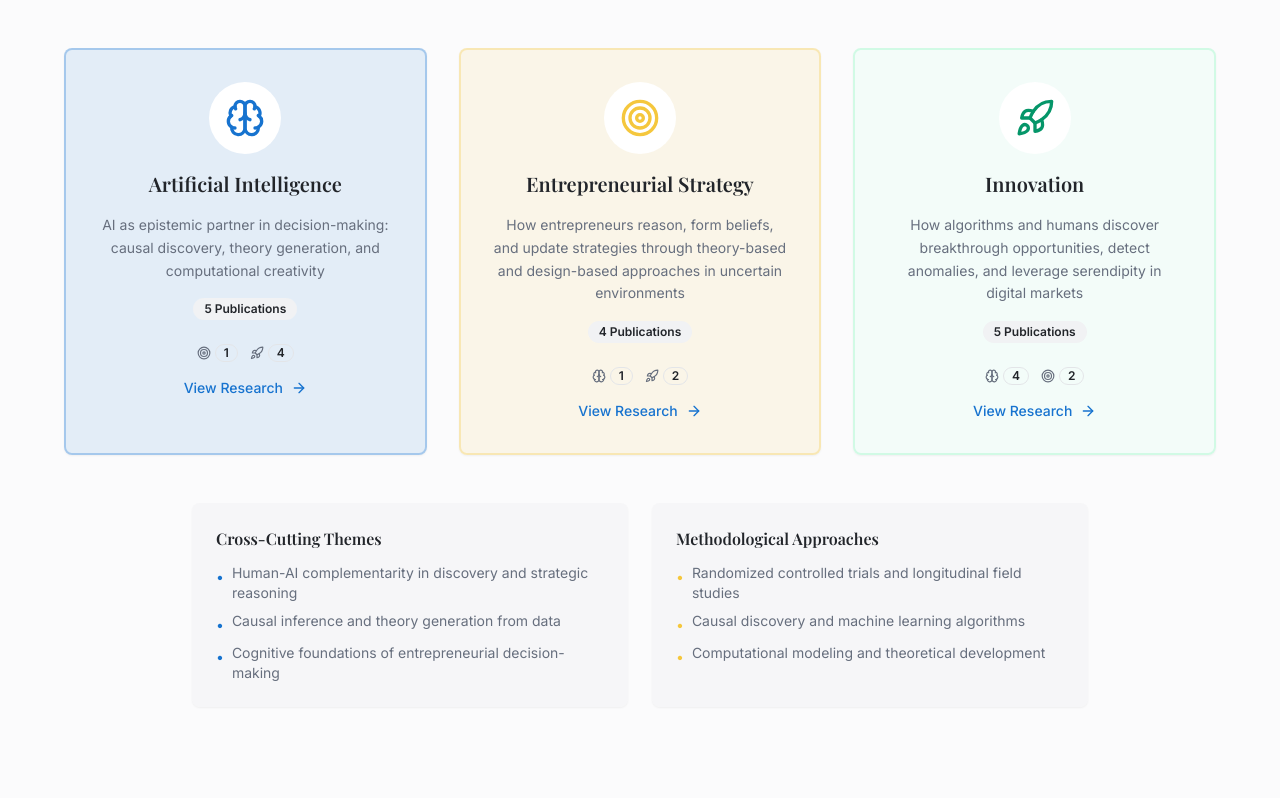
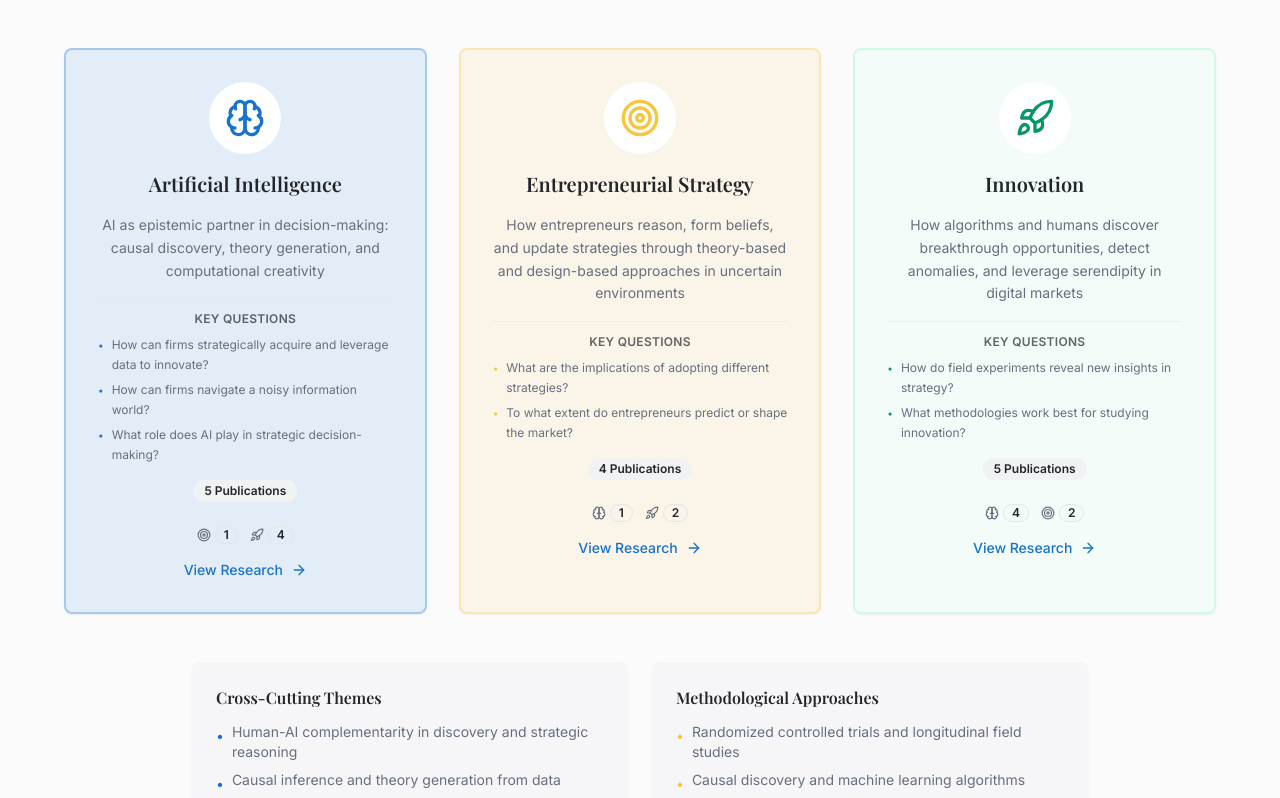
Before and after one commit to MessineseDanilo/innovate-academics, a React (Vite) app: page / in a window 1280 px wide. Shown: the part 1362-2160 px from the top of the page. Built offline with nearby package versions, Linux system fonts and the light colour scheme; the HTML template or start-up script is replaced by a standard one.

Commit message:
Add research questions to page

```diff
--- a/src/components/ResearchAgenda.tsx
+++ b/src/components/ResearchAgenda.tsx
@@ -20,6 +20,11 @@ const ResearchAgenda = ({ onCategoryClick }: ResearchAgendaProps) => {
       connections: [
         { area: "decisions", count: 1, label: "Entrepreneurial Strategy" },
         { area: "entrepreneurship", count: 4, label: "Innovation" }
+      ],
+      questions: [
+        "How can firms strategically acquire and leverage data to innovate?",
+        "How can firms navigate a noisy information world?",
+        "What role does AI play in strategic decision-making?"
       ]
     },
     {
@@ -33,6 +38,10 @@ const ResearchAgenda = ({ onCategoryClick }: ResearchAgendaProps) => {
       connections: [
         { area: "ai", count: 1, label: "AI" },
         { area: "entrepreneurship", count: 2, label: "Innovation" }
+      ],
+      questions: [
+        "What are the implications of adopting different strategies?",
+        "To what extent do entrepreneurs predict or shape the market?"
       ]
     },
     {
@@ -46,6 +55,10 @@ const ResearchAgenda = ({ onCategoryClick }: ResearchAgendaProps) => {
       connections: [
         { area: "ai", count: 4, label: "AI" },
         { area: "decisions", count: 2, label: "Entrepreneurial Strategy" }
+      ],
+      questions: [
+        "How do field experiments reveal new insights in strategy?",
+        "What methodologies work best for studying innovation?"
       ]
     },
   ];
@@ -104,6 +117,24 @@ const ResearchAgenda = ({ onCategoryClick }: ResearchAgendaProps) => {
                       <p className="text-sm text-muted-foreground leading-relaxed min-h-[60px]">
                         {area.summary}
                       </p>
+
+                      {/* Research Questions */}
+                      {area.questions && (
+                        <div className="w-full space-y-2 pt-3 border-t border-border/50">
+                          <p className="text-xs font-semibold text-foreground/70 uppercase tracking-wide">
+                            Key Questions
+                          </p>
+                          <ul className="space-y-1.5 text-left">
+                            {area.questions.map((question, idx) => (
+                              <li key={idx} className="flex items-start gap-2 text-xs text-muted-foreground">
+                                <span className={`${area.iconColor} mt-0.5 text-[10px]`}>•</span>
+                                <span className="leading-relaxed">{question}</span>
+                              </li>
+                            ))}
+                          </ul>
+                        </div>
+                      )}
+
                       <Badge variant="secondary" className="mt-2">
                         {area.publications} Publications
                       </Badge>
```
